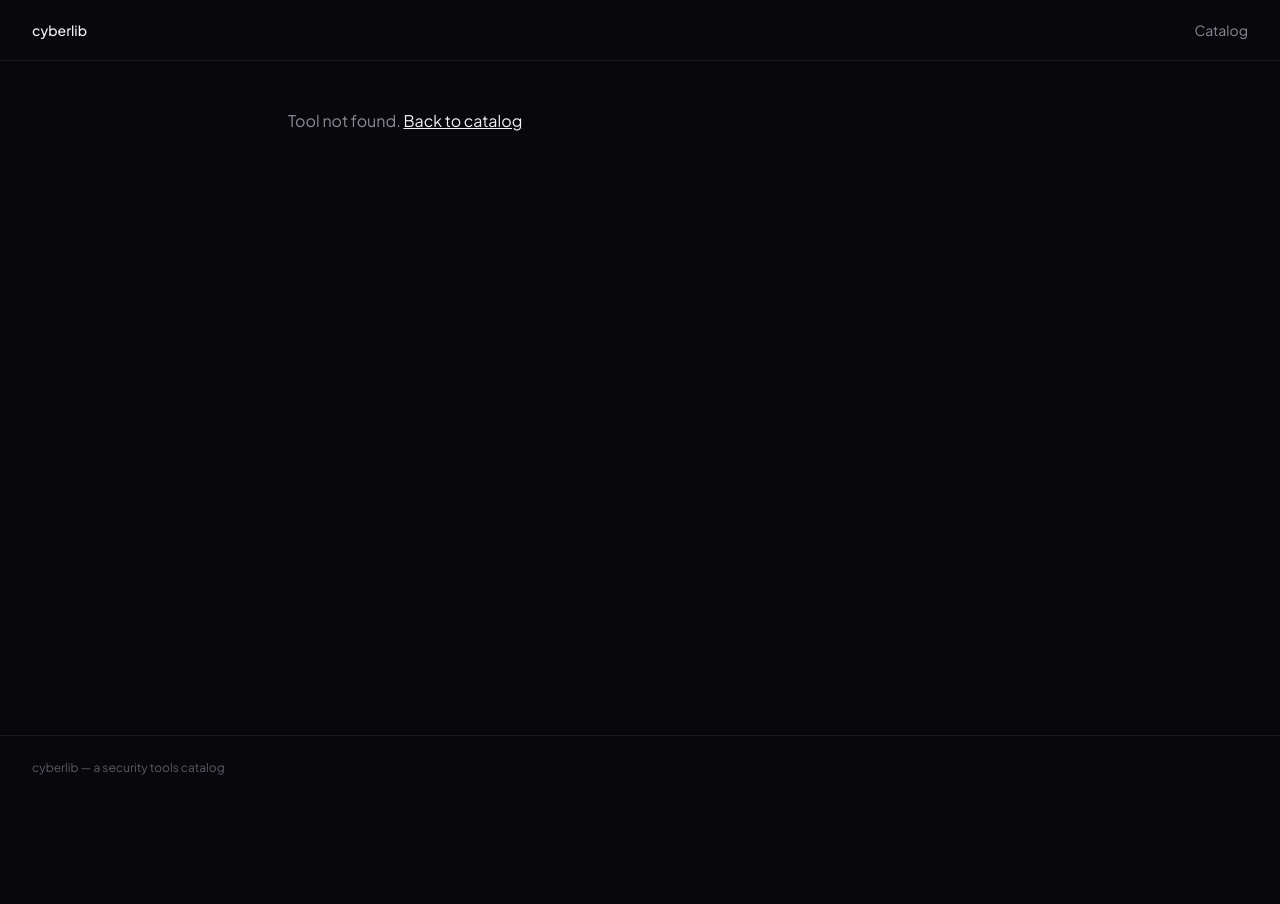
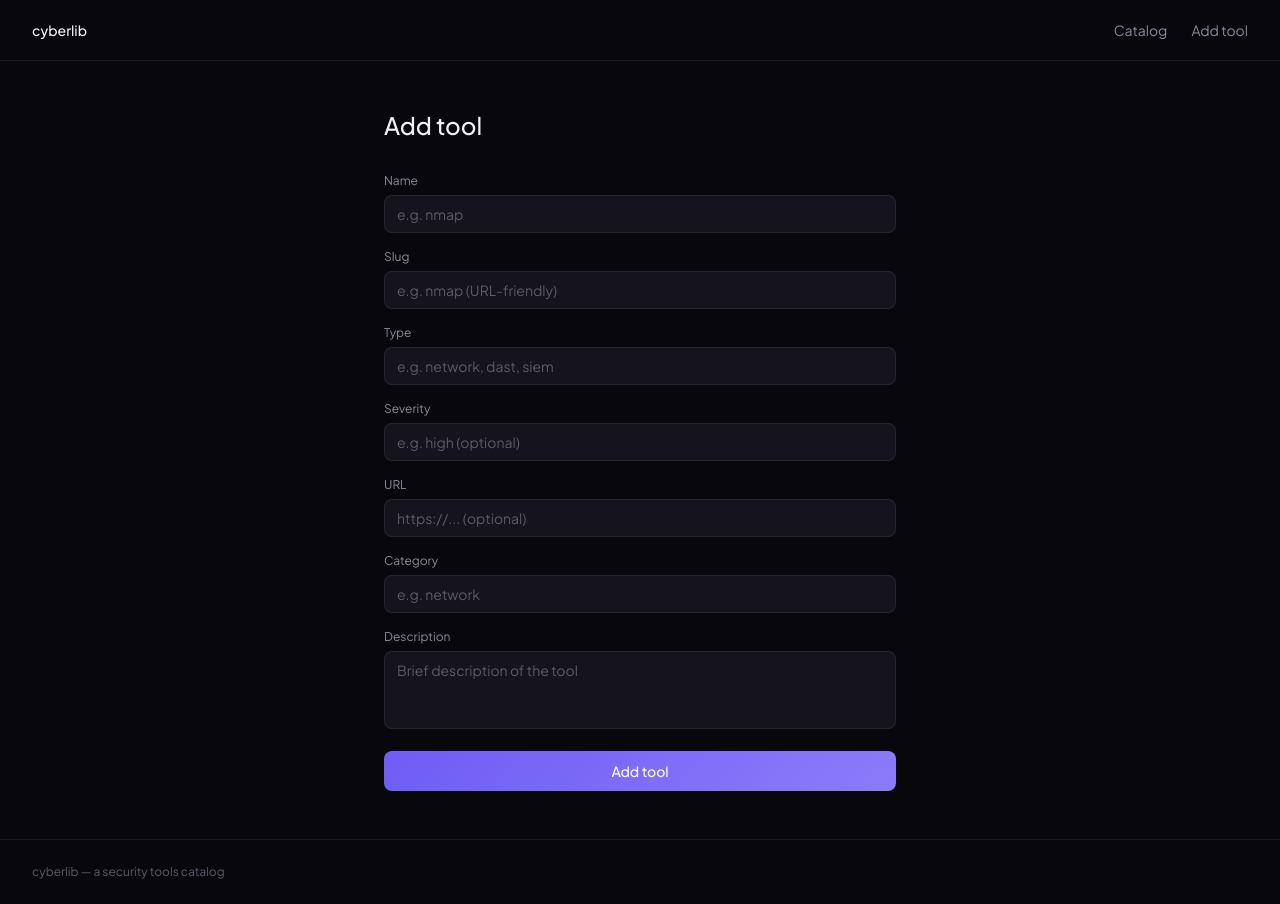
Before and after one commit to spectra-shield/cyberlib, a Next.js app: page /tools/add in a window 1280 px wide. Before the commit this address had no page. Before the commit the page ends 800 px from the top, so only its background shows below. Built offline with nearby package versions, Linux system fonts and the light colour scheme.

Commit message:
feat: add tool form, api route, prisma crud

```diff
--- /dev/null
+++ b/app/api/tools/route.ts
@@ -0,0 +1,51 @@
+import { NextRequest, NextResponse } from "next/server";
+import { prisma } from "@/lib/prisma";
+
+export async function GET() {
+  const tools = await prisma.tool.findMany({
+    include: { category: true },
+    orderBy: { name: "asc" },
+  });
+  return NextResponse.json(tools);
+}
+
+export async function POST(req: NextRequest) {
+  try {
+    const body = await req.json();
+    const { name, slug, type, severity, description, url, categoryName } = body;
+
+    if (!name || !slug || !type || !description || !categoryName) {
+      return NextResponse.json({ error: "Missing required fields" }, { status: 400 });
+    }
+
+    const category = await prisma.category.upsert({
+      where: { name: categoryName },
+      update: {},
+      create: { name: categoryName },
+    });
+
+    const tool = await prisma.tool.create({
+      data: {
+        name,
+        slug,
+        type,
+        severity: severity || null,
+        description,
+        url: url || null,
+        categoryId: category.id,
+      },
+    });
+
+    return NextResponse.json(tool, { status: 201 });
+  } catch (e: unknown) {
+    if (
+      typeof e === "object" &&
+      e !== null &&
+      "code" in e &&
+      (e as { code: string }).code === "P2002"
+    ) {
+      return NextResponse.json({ error: "Tool with this slug already exists" }, { status: 409 });
+    }
+    return NextResponse.json({ error: "Server error" }, { status: 500 });
+  }
+}
--- /dev/null
+++ b/app/tools/add/page.tsx
@@ -0,0 +1,115 @@
+"use client";
+
+import { useState } from "react";
+import { useRouter } from "next/navigation";
+
+export default function AddTool() {
+  const router = useRouter();
+  const [errors, setErrors] = useState<Record<string, string>>({});
+  const [loading, setLoading] = useState(false);
+
+  async function handleSubmit(e: React.FormEvent<HTMLFormElement>) {
+    e.preventDefault();
+    setErrors({});
+    setLoading(true);
+
+    const form = e.currentTarget;
+    const data = {
+      name: (form.elements.namedItem("name") as HTMLInputElement).value.trim(),
+      slug: (form.elements.namedItem("slug") as HTMLInputElement).value.trim(),
+      type: (form.elements.namedItem("type") as HTMLInputElement).value.trim(),
+      severity: (form.elements.namedItem("severity") as HTMLInputElement).value.trim() || null,
+      description: (form.elements.namedItem("description") as HTMLTextAreaElement).value.trim(),
+      url: (form.elements.namedItem("url") as HTMLInputElement).value.trim() || null,
+      categoryName: (form.elements.namedItem("categoryName") as HTMLInputElement).value.trim(),
+    };
+
+    const newErrors: Record<string, string> = {};
+    if (!data.name) newErrors.name = "Name is required";
+    if (!data.slug) newErrors.slug = "Slug is required";
+    if (!data.type) newErrors.type = "Type is required";
+    if (!data.description) newErrors.description = "Description is required";
+    if (!data.categoryName) newErrors.categoryName = "Category is required";
+
+    if (Object.keys(newErrors).length > 0) {
+      setErrors(newErrors);
+      setLoading(false);
+      return;
+    }
+
+    const res = await fetch("/api/tools", {
+      method: "POST",
+      headers: { "Content-Type": "application/json" },
+      body: JSON.stringify(data),
+    });
+
+    if (res.ok) {
+      router.push("/catalog");
+    } else {
+      const json = await res.json();
+      setErrors({ form: json.error || "Something went wrong" });
+    }
+
+    setLoading(false);
+  }
+
+  const fields = [
+    { name: "name", label: "Name", placeholder: "e.g. nmap" },
+    { name: "slug", label: "Slug", placeholder: "e.g. nmap (URL-friendly)" },
+    { name: "type", label: "Type", placeholder: "e.g. network, dast, siem" },
+    { name: "severity", label: "Severity", placeholder: "e.g. high (optional)" },
+    { name: "url", label: "URL", placeholder: "https://... (optional)" },
+    { name: "categoryName", label: "Category", placeholder: "e.g. network" },
+  ];
+
+  return (
+    <div className="px-8 py-12 max-w-xl mx-auto">
+      <h1 className="text-2xl font-medium mb-8">Add tool</h1>
+
+      <form onSubmit={handleSubmit} className="space-y-4">
+        {fields.map((f) => (
+          <div key={f.name}>
+            <label className="text-xs text-text-secondary block mb-1.5">
+              {f.label}
+            </label>
+            <input
+              name={f.name}
+              placeholder={f.placeholder}
+              className="w-full bg-surface border border-border rounded-lg px-3 py-2 text-sm text-text-primary placeholder:text-text-muted focus:outline-none focus:border-accent-start"
+            />
+            {errors[f.name] && (
+              <p className="text-xs text-danger mt-1">{errors[f.name]}</p>
+            )}
+          </div>
+        ))}
+
+        <div>
+          <label className="text-xs text-text-secondary block mb-1.5">
+            Description
+          </label>
+          <textarea
+            name="description"
+            placeholder="Brief description of the tool"
+            rows={3}
+            className="w-full bg-surface border border-border rounded-lg px-3 py-2 text-sm text-text-primary placeholder:text-text-muted focus:outline-none focus:border-accent-start resize-none"
+          />
+          {errors.description && (
+            <p className="text-xs text-danger mt-1">{errors.description}</p>
+          )}
+        </div>
+
+        {errors.form && (
+          <p className="text-xs text-danger">{errors.form}</p>
+        )}
+
+        <button
+          type="submit"
+          disabled={loading}
+          className="gradient-accent w-full text-sm font-medium text-white py-2.5 rounded-lg disabled:opacity-50"
+        >
+          {loading ? "Adding..." : "Add tool"}
+        </button>
+      </form>
+    </div>
+  );
+}
--- a/components/Header.tsx
+++ b/components/Header.tsx
@@ -10,6 +10,9 @@ export default function Header() {
         <Link href="/catalog" className="hover:text-text-primary transition-colors">
           Catalog
         </Link>
+        <Link href="/tools/add" className="hover:text-text-primary transition-colors">
+          Add tool
+        </Link>
       </nav>
     </header>
   );
```
Also changed, not shown: 1 other file (tests, documents, lock files or other folders).
